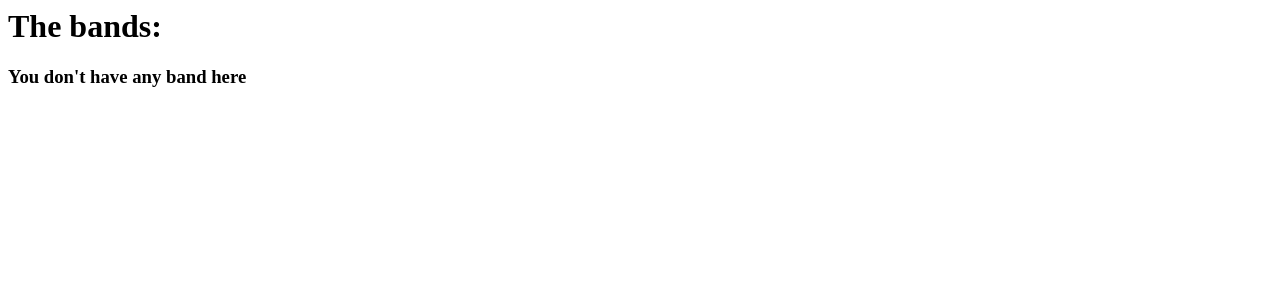
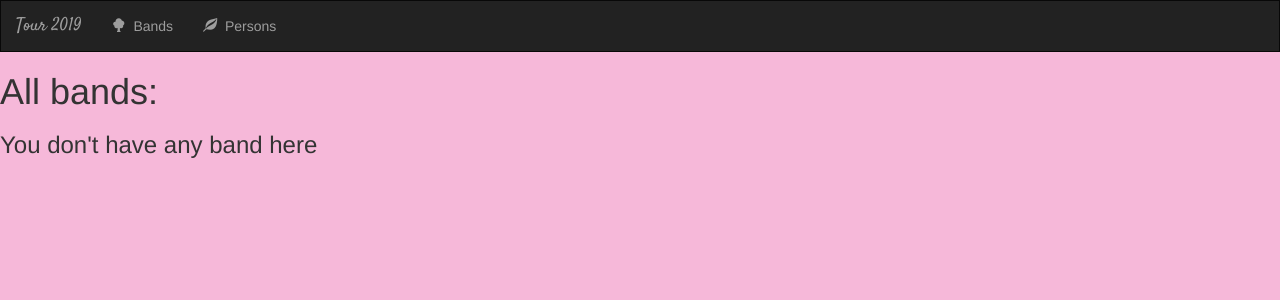
Before and after one commit to Rokkiro/my-site, a Django app: page /myblog/ in a window 1280 px wide. Shown: the top 300 px of the page. Run offline with Django 3.2, Linux system fonts and the light colour scheme; data that the repository does not hold is empty; some libraries are stand-ins or nearby versions.

Commit message:
before 29 tutorial

```diff
--- /dev/null
+++ b/myblog/static/myblog/style.css
@@ -0,0 +1,29 @@
+body{
+    background-color: #F6B8D9;
+}
+
+
+ul.errorlist {
+    padding-left: 0;
+}
+
+ul.errorlist > li {
+    list-style: none;
+}
+
+.navbar {
+    border-radius: 0;
+}
+
+.navbar-brand {
+    font-family: 'Satisfy', cursive;
+}
+
+.glyphicon-star {
+    color: #CCCCCC;
+    font-size: 16px;
+}
+
+.glyphicon-star.active {
+    color: #FDB230;
+}
--- /dev/null
+++ b/myblog/templates/myblog/base.html
@@ -0,0 +1,52 @@
+<!DOCTYPE html>
+<html lang="en">
+<head>
+    <meta charset="UTF-8">
+    <title>{% block title %}Tour 2019{% endblock %}</title>
+
+    {% load staticfiles %}
+    <link rel="stylesheet"  href='https://maxcdn.bootstrapcdn.com/bootstrap/3.3.6/css/bootstrap.min.css' />
+    <link href='https://fonts.googleapis.com/css?family=Satisfy' rel="stylesheet" type="text/css" />
+    <link rel="stylesheet" type="text/css" href="/static/myblog/style.css" />
+    <script src="https://ajax.googleapis.com/ajax/libs/jquery/1.12.0/jquery.min.js"></script>
+    <script src="http://maxcdn.bootstrapcdn.com/bootstrap/3.3.6/js/bootstrap.min.js"></script>
+</head>
+<body>
+
+<!-- Header -->
+<nav class="navbar navbar-inverse">
+    <div class="container-fluid">
+        <div class="navbar-header">
+            <button type="button" class="navbar-toggle" data-toggle="collapse" data-target="#topNavBar">
+                <span class="icon-bar"></span>
+                <span class="icon-bar"></span>
+                <span class="icon-bar"></span>
+            </button>
+            <a class="navbar-brand" href="{% url 'myblog:index' %}">Tour 2019</a>
+        </div>
+
+        <!-- Header -->
+        <div class="collapse navbar-collapse">
+        <ul class="nav navbar-nav">
+            <li class="">
+                <a href="{% url 'myblog:index' %}">
+                    <span class="glyphicon glyphicon-tree-deciduous" aria-hidden="true"> </span>&nbsp;
+                    Bands
+                </a>
+            </li>
+            <li class="">
+                <a href="#">
+                    <span class="glyphicon glyphicon-leaf" aria-hidden="true"> </span>&nbsp;
+                    Persons
+                </a>
+            </li>
+        </ul>
+
+        </div>
+    </div>
+</nav>
+
+{% block body %}
+{% endblock %}
+</body>
+</html>
--- a/myblog/templates/myblog/index.html
+++ b/myblog/templates/myblog/index.html
@@ -1,10 +1,18 @@
-<h1>The bands:</h1>
+
+{% extends 'myblog/base.html' %}
+{% block albums_active %}active{% endblock %}
+
+{% block body %}
+
+<h1>All bands:</h1>
 {% if all_bands %}
     <ul>
         {% for band in all_bands %}
-        <li><a href="/myblog/{{ band.id }}">{{band.name}}</a></li>
+        <li><a href="{% url 'myblog:persons' band.id %}">{{band.name}}</a></li>
         {% endfor %}
     </ul>
 {% else %}
     <h3>You don't have any band here</h3>
 {% endif %}
+
+{% endblock %}
--- a/myblog/urls.py
+++ b/myblog/urls.py
@@ -1,8 +1,10 @@
 from django.urls import path
 from . import views
 
+app_name = 'myblog'
+
 urlpatterns = [
 
-    path('', views.index, name='home'),
+    path('', views.index, name='index'),
     path('<int:band_id>/', views.persons, name='persons'),
 ]
--- a/myblog/views.py
+++ b/myblog/views.py
@@ -1,4 +1,4 @@
-from django.shortcuts import render
+from django.shortcuts import render, get_object_or_404
 from django.http import HttpResponse
 from .models import Band, Persons
 #from django.template import loader
@@ -21,8 +21,9 @@ def index(request):
 
 def persons(request,band_id):
     #return HttpResponse('<h2>Persons in band ' + str(band_id) + '</h2>')
-    try:
-        band = Band.objects.get(id=band_id)
-    except Band.DoesNotExist:
-        raise Http404("Band does not exist")
+    #try:
+    #    band = Band.objects.get(id=band_id)
+    #except Band.DoesNotExist:
+    #    raise Http404("Band does not exist")
+    band = get_object_or_404(Band, id=band_id)
     return render(request, 'myblog/persons.html', {'band':band,})
```
Also changed, not shown: myblog/templates/myblog/persons.html (+17 -1 lines), myblog/static/myblog/images/logo.png (added).
